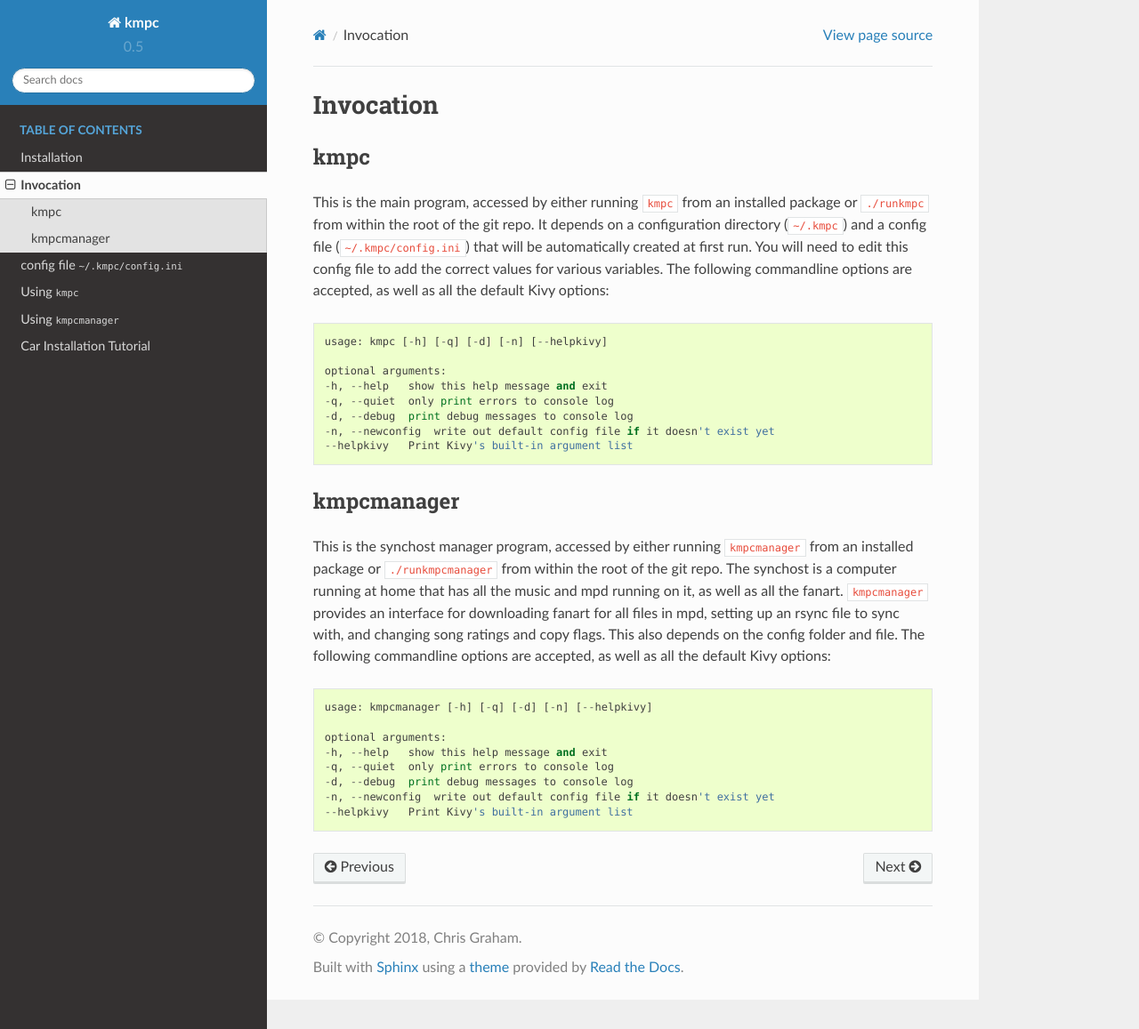
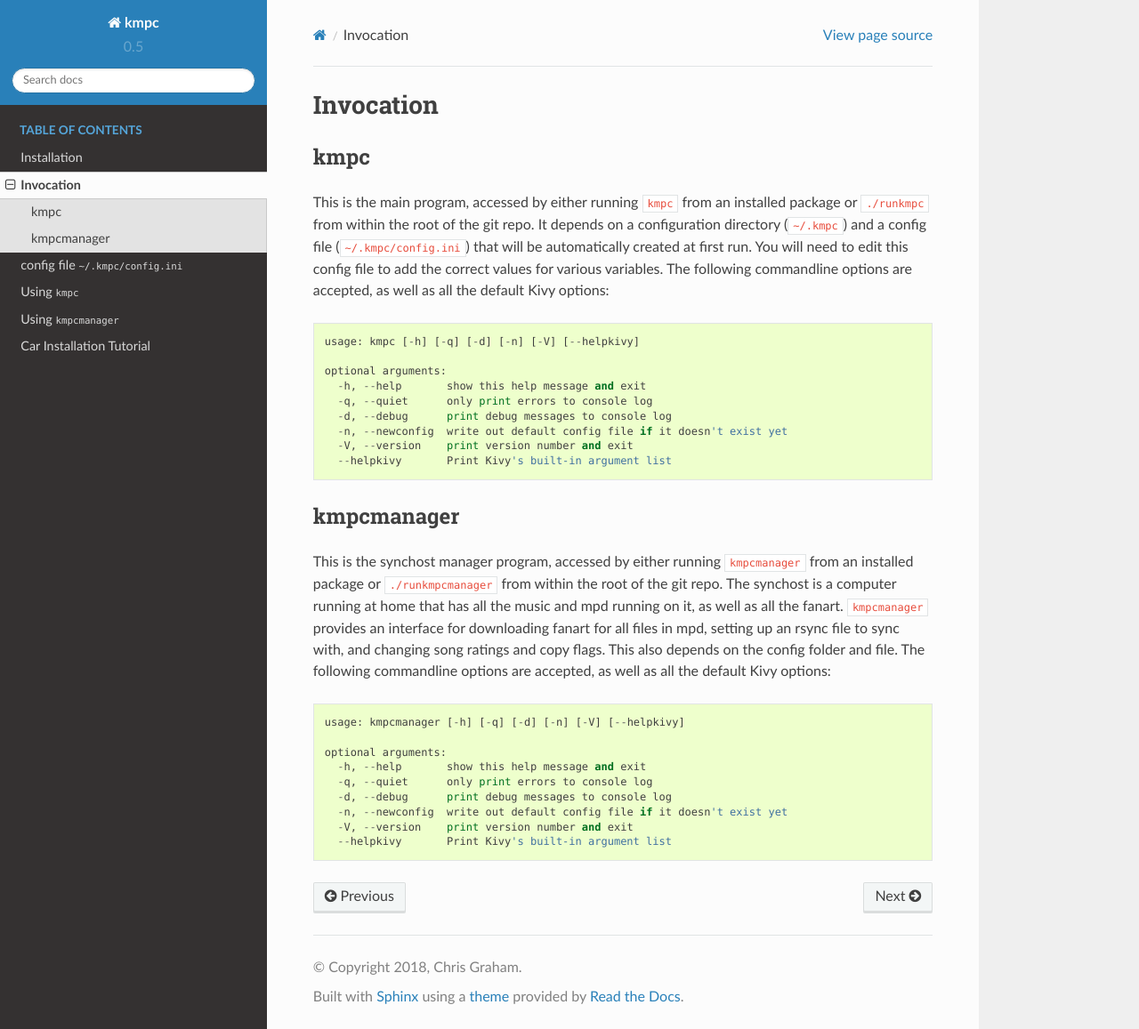
Before and after one commit to eratosthene/kmpc, a Sphinx documentation site: the page built from docs/invocation.rst, in a window 1280 px wide and 1157 px high. Shown: the whole window at 89% size. Built offline with Sphinx 7.4.7 and the Read the Docs theme 2.0.0, drawn with Linux system fonts in a browser that asks for light colours.

Commit message:
added -V

```diff
--- a/docs/invocation.rst
+++ b/docs/invocation.rst
@@ -15,14 +15,15 @@ will need to edit this config file to add the correct values for various
 variables. The following commandline options are accepted, as well as all the
 default Kivy options::
 
-  usage: kmpc [-h] [-q] [-d] [-n] [--helpkivy]
+  usage: kmpc [-h] [-q] [-d] [-n] [-V] [--helpkivy]
 
   optional arguments:
-  -h, --help   show this help message and exit
-  -q, --quiet  only print errors to console log
-  -d, --debug  print debug messages to console log
-  -n, --newconfig  write out default config file if it doesn't exist yet
-  --helpkivy   Print Kivy's built-in argument list
+    -h, --help       show this help message and exit
+    -q, --quiet      only print errors to console log
+    -d, --debug      print debug messages to console log
+    -n, --newconfig  write out default config file if it doesn't exist yet
+    -V, --version    print version number and exit
+    --helpkivy       Print Kivy's built-in argument list
 
 ***********
 kmpcmanager
@@ -37,11 +38,12 @@ an rsync file to sync with, and changing song ratings and copy flags. This also
 depends on the config folder and file. The following commandline options are
 accepted, as well as all the default Kivy options::
 
-  usage: kmpcmanager [-h] [-q] [-d] [-n] [--helpkivy]
+  usage: kmpcmanager [-h] [-q] [-d] [-n] [-V] [--helpkivy]
 
   optional arguments:
-  -h, --help   show this help message and exit
-  -q, --quiet  only print errors to console log
-  -d, --debug  print debug messages to console log
-  -n, --newconfig  write out default config file if it doesn't exist yet
-  --helpkivy   Print Kivy's built-in argument list
+    -h, --help       show this help message and exit
+    -q, --quiet      only print errors to console log
+    -d, --debug      print debug messages to console log
+    -n, --newconfig  write out default config file if it doesn't exist yet
+    -V, --version    print version number and exit
+    --helpkivy       Print Kivy's built-in argument list
```
Also changed, not shown: CHANGELOG.rst (+9 -8 lines), 1 other file.
